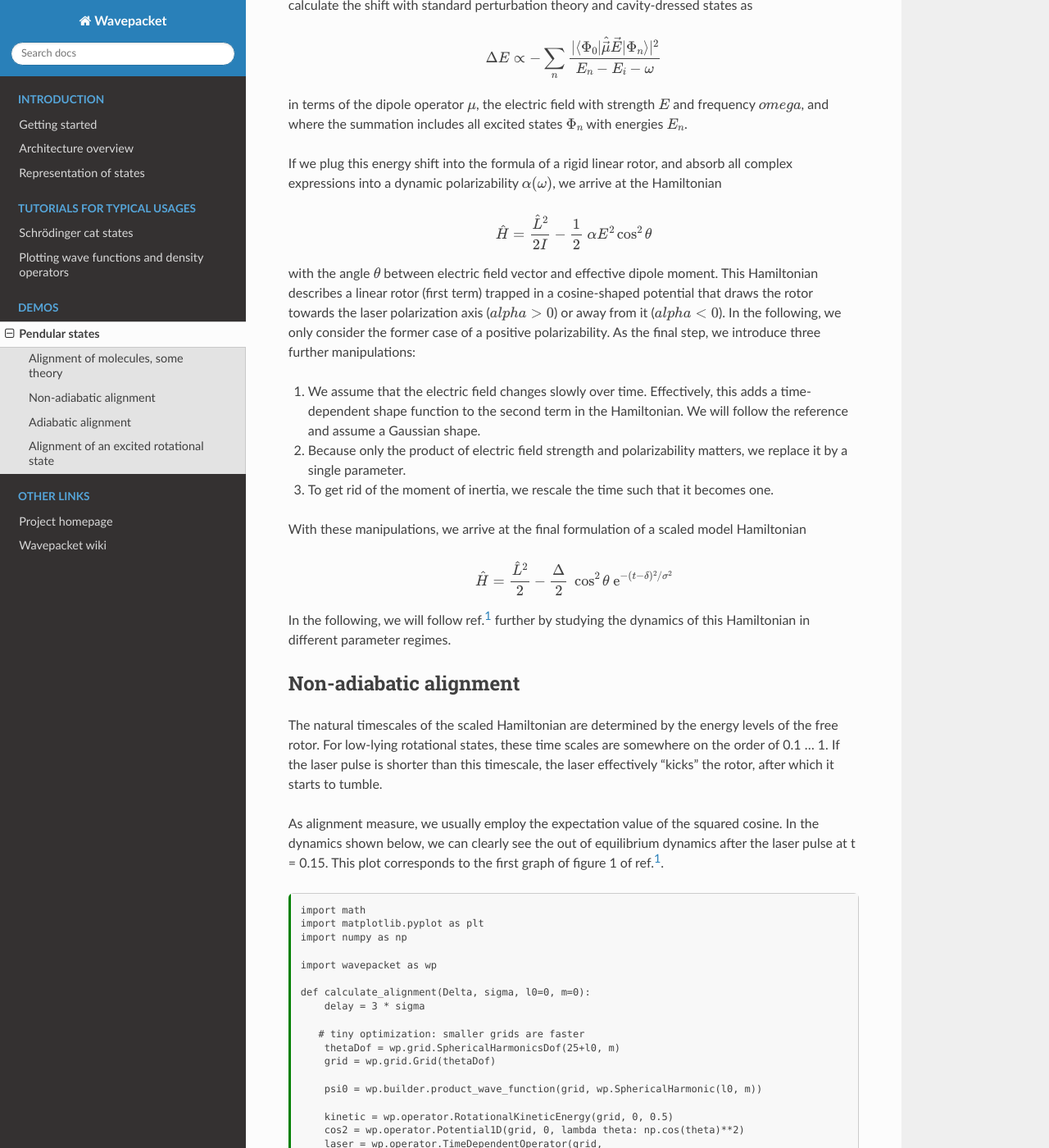
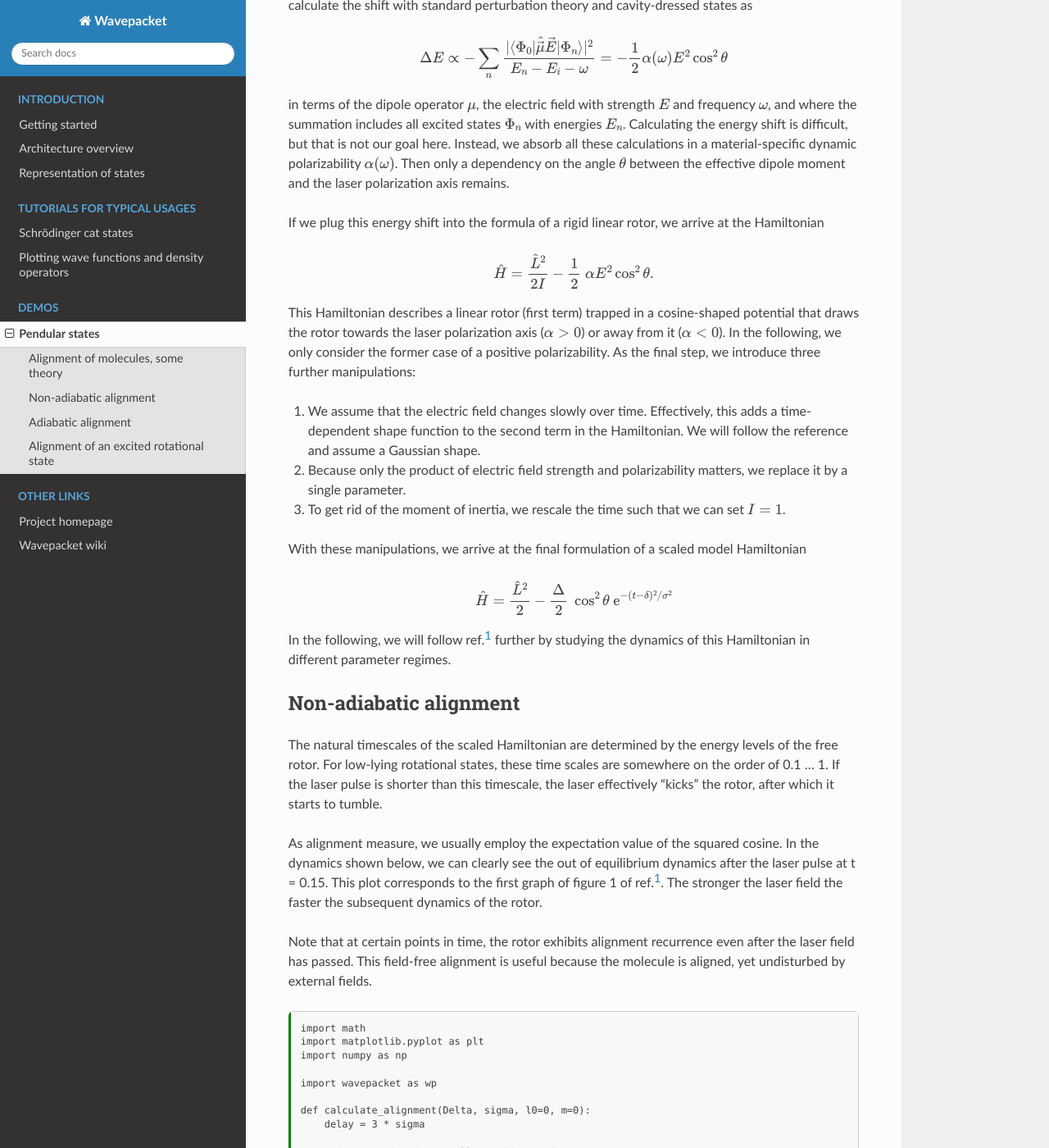
Before and after one commit to ulflor/wavepacket, a Sphinx documentation site: the page built from doc/demos/pendular_states.md, in a window 1280 px wide and 1400 px high, scrolled down 341 px. Shown: the whole window at 82% size. Built offline with Sphinx 7.4.7 and the Read the Docs theme 3.1.0, drawn with Linux system fonts in a browser that asks for light colours; formulas are drawn with MathJax 3; pages that are not in the unit, such as notebooks, are missing from menus; some of the changed text lies outside the part shown.

Commit message:
#23 Fixes and updates to pendular states demo
- some hopefully better explanation and exposition
- used default matplotlib text markers
- fixed a bug where "average" overwrote "results[0]"

````diff
--- a/doc/demos/pendular_states.md
+++ b/doc/demos/pendular_states.md
@@ -20,21 +19,24 @@ We can calculate the shift with standard perturbation theory and cavity-dressed
 
 ```{math}
 \Delta E \propto - \sum_n \frac{|\langle \Phi_0 | \hat{\vec{\mu}} \vec E |\Phi_n \rangle|^2}{E_n - E_i - \omega}
+    = - \frac{1}{2} \alpha(\omega) E^2 \cos^2 \theta
 ```
 
-in terms of the dipole operator {math}`\mu`, the electric field with strength {math}`E` and frequency {math}`omega`,
+in terms of the dipole operator {math}`\mu`, the electric field with strength {math}`E` and frequency {math}`\omega`,
 and where the summation includes all excited states {math}`\Phi_n` with energies {math}`E_n`.
+Calculating the energy shift is difficult, but that is not our goal here.
+Instead, we absorb all these calculations in a material-specific dynamic polarizability {math}`\alpha(\omega)`.
+Then only a dependency on the angle {math}`\theta` between the effective dipole moment and the laser
+polarization axis remains.
 
-If we plug this energy shift into the formula of a rigid linear rotor, and absorb all complex expressions
-into a dynamic polarizability {math}`\alpha(\omega)`, we arrive at the Hamiltonian
+If we plug this energy shift into the formula of a rigid linear rotor, we arrive at the Hamiltonian
 
 ```{math}
-\hat H = \frac{\hat{L}^2}{2I} - \frac{1}{2} \ \alpha E^2 \cos^2\theta
+\hat H = \frac{\hat{L}^2}{2I} - \frac{1}{2} \ \alpha E^2 \cos^2\theta.
 ```
 
-with the angle {math}`\theta` between electric field vector and effective dipole moment.
 This Hamiltonian describes a linear rotor (first term) trapped in a cosine-shaped potential that draws the
-rotor towards the laser polarization axis ({math}`alpha > 0`) or away from it ({math}`alpha < 0`).
+rotor towards the laser polarization axis ({math}`\alpha > 0`) or away from it ({math}`\alpha < 0`).
 In the following, we only consider the former case of a positive polarizability.
 As the final step, we introduce three further manipulations:
 
@@ -42,7 +44,7 @@ As the final step, we introduce three further manipulations:
    to the second term in the Hamiltonian. We will follow the reference and assume a Gaussian shape.
 2. Because only the product of electric field strength and polarizability matters, we replace it by a
    single parameter.
-3. To get rid of the moment of inertia, we rescale the time such that it becomes one.
+3. To get rid of the moment of inertia, we rescale the time such that we can set {math}`I=1`.
 
 With these manipulations, we arrive at the final formulation of a scaled model Hamiltonian
 
@@ -63,6 +65,10 @@ after which it starts to tumble.
 As alignment measure, we usually employ the expectation value of the squared cosine.
 In the dynamics shown below, we can clearly see the out of equilibrium dynamics after the laser pulse at t = 0.15.
 This plot corresponds to the first graph of figure 1 of ref.[^ref-paper].
+The stronger the laser field the faster the subsequent dynamics of the rotor.
+
+Note that at certain points in time, the rotor exhibits alignment recurrence even after the laser field has passed.
+This field-free alignment is useful because the molecule is aligned, yet undisturbed by external fields.
 
 ```{code-cell}
 import math
@@ -89,7 +95,8 @@ def calculate_alignment(Delta, sigma, l0=0, m=0):
     equation = wp.expression.SchroedingerEquation(hamiltonian)
     solver = wp.solver.OdeSolver(equation, dt=sigma / 50)
 
-    results = [(t, wp.operator.expectation_value(cos2, psi)) for (t, psi) in solver.propagate(psi0, 0, 500)]
+    results = [(t, wp.operator.expectation_value(cos2, psi))
+               for (t, psi) in solver.propagate(psi0, 0, 500)]
     times = np.array([t for (t, _) in results])
     expectation_values = np.array([abs(val) for (_, val) in results])
 
@@ -98,9 +105,9 @@ def calculate_alignment(Delta, sigma, l0=0, m=0):
 times, expectation_values_100 = calculate_alignment(Delta=100, sigma=0.05)
 _, expectation_values_400 = calculate_alignment(Delta=400, sigma=0.05)
 _, expectation_values_900 = calculate_alignment(Delta=900, sigma=0.05)
-plt.plot(times, expectation_values_100, 'k-',
-         times, expectation_values_400, 'k--',
-         times, expectation_values_900, 'k:')
+plt.plot(times, expectation_values_100, '-k',
+         times, expectation_values_400, '--k',
+         times, expectation_values_900, ':k');
 ```
 
 Note that the actual work is encapsulated in a function with only a few parameters.
@@ -122,14 +129,14 @@ This plot corresponds to the third graph of figure 1 of ref[^ref-paper].
 times, expectation_values_100 = calculate_alignment(Delta=100, sigma=5)
 _, expectation_values_400 = calculate_alignment(Delta=400, sigma=5)
 _, expectation_values_900 = calculate_alignment(Delta=900, sigma=5)
-plt.plot(times, expectation_values_100, 'k-',
-         times, expectation_values_400, 'k--',
-         times, expectation_values_900, 'k:')
+plt.plot(times, expectation_values_100, '-k',
+         times, expectation_values_400, '--k',
+         times, expectation_values_900, ':k');
 ```
 
-As the laser pulse is turned on, the rotor stays in the lowest rotational eigenstate,
-and temporarily aligns with the laser field due to the squared cosine potential.
-As soon as the laser is turned off, the alignment is lost again.
+Stronger laser fields correspond to a higher degree of alignment, although this converges for large field strengths.
+The alignment is much stronger than in the non-adiabatic case, but at the cost of an external alignment field
+that may perturb molecular dynamics.
 
 ## Alignment of an excited rotational state
 
@@ -144,20 +151,20 @@ times = data[0][0]
 results = [vals for (t, vals) in data]
 
 average = results[0]
-for m in range(6):
-    average += 2 * results[m]
+for m in range(1,6):
+    average = average + 2 * results[m]
 average /= 11
 
-plt.plot(times, average, 'k-',
-         times, results[0], 'k-.',
-         times, results[2], 'k--',
-         times, results[4], 'k:')
+plt.plot(times, average, '-k',
+         times, results[0], '-.k',
+         times, results[2], '--k',
+         times, results[4], ':k');
 ```
 
 The plot shows the average over all magnetic quantum numbers (solid line), and the individual results for
 m = 0, 2, 4 (dot-dashed, dashed, dotted line).
 While an increasing magnetic quantum number results in less field-free alignment, the total alignment is
 similar for all even values of m.
-The averaged alignment, however, is significantly damped, due to the lower alignment of odd values of m.
+The averaged alignment, however, is significantly damped, and smaller due to the lower alignment of odd values of m.
 
 [^ref-paper]: Oritgoso et al. https://dx.doi.org/10.1063/1.478241
````
Also changed, not shown: other parts of doc/demos/pendular_states.md (+1 -2 lines).
